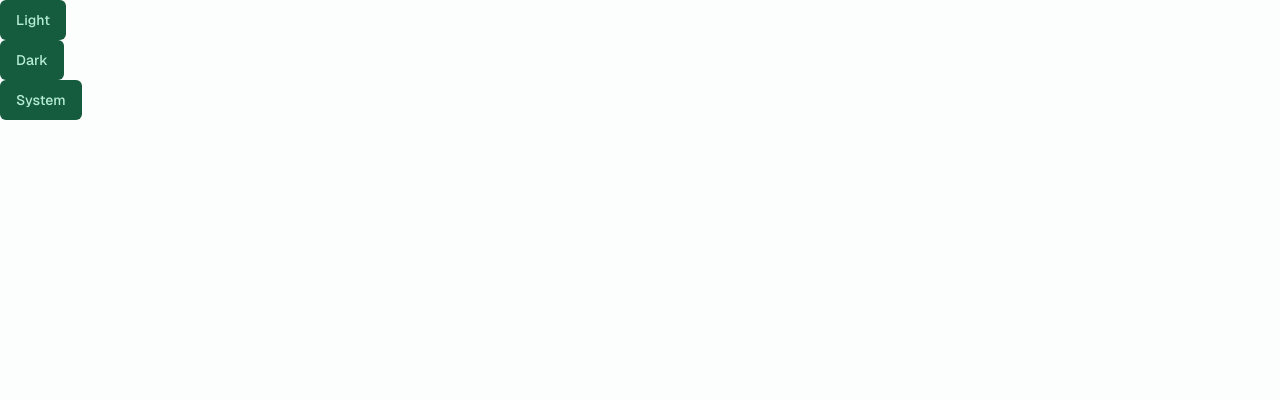
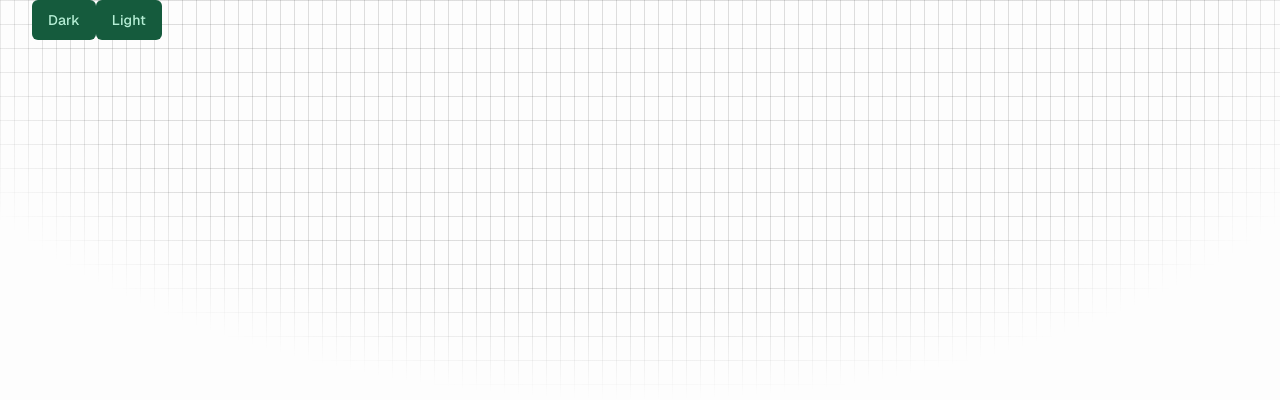
Before and after one commit to Vilicos/dashboard, a React (Vite) app: page / in a window 1280 px wide. Shown: the top 400 px of the page. Built offline with nearby package versions, Linux system fonts and the light colour scheme.

Commit message:
ViewTransition API added to Color Mode mechanism

```diff
--- a/package.json
+++ b/package.json
@@ -35,6 +35,7 @@
     "lucide-react": "^0.408.0",
     "react": "^18.3.1",
     "react-dom": "^18.3.1",
+    "react-router-dom": "^6.25.0",
     "tailwind-merge": "^2.4.0",
     "tailwindcss-animate": "^1.0.7",
     "zod": "^3.23.8",
--- a/src/App.tsx
+++ b/src/App.tsx
@@ -1,32 +1,8 @@
-import { Button } from "@components/ui/button";
-import { useThemeStore } from "@context/use-theme";
+import { RouterProvider } from "react-router-dom";
+import { routes } from "@/routes";
 
 function App() {
-	const { setTheme } = useThemeStore()
-  return (
-
-    // <div className="fixed left-0 top-0 -z-10 h-full w-full">
-		// 	<div className="relative h-full w-full bg-background">
-		// 		<div className="absolute bottom-0 left-0 right-0 top-0 bg-[linear-gradient(to_right,#4f4f4f2e_1px,transparent_1px),linear-gradient(to_bottom,#4f4f4f2e_1px,transparent_1px)] bg-[size:14px_24px] [mask-image:radial-gradient(ellipse_60%_50%_at_50%_0%,#000_70%,transparent_100%)]">
-
-		// 		</div>
-		// 	</div>
-		// </div>
-
-		<>
-		<Button onClick={()=> { setTheme('light'); }}>
-			Light
-		</Button>
-		<br />
-		<Button onClick={()=> { setTheme('dark'); }}>
-			Dark
-		</Button>
-		<br />
-		<Button onClick={()=> { setTheme('system'); }}>
-			System
-		</Button>
-		</>
-  );
+  return <RouterProvider router={routes} />;
 }
 
 export default App;
--- /dev/null
+++ b/src/components/layout/index.tsx
@@ -0,0 +1,25 @@
+import { useEffect, useState } from "react";
+import { useLocation, useOutlet } from "react-router-dom";
+
+const AnimatedOutlet = () => {
+  const o = useOutlet();
+  const [outlet] = useState(o);
+
+  return <>{outlet}</>;
+};
+
+function Layout() {
+  const location = useLocation();
+  useEffect(() => {
+    window.scrollTo({ top: 0, behavior: "smooth" });
+  }, [location]);
+  return (
+    <>
+      <main className="container bgGradient">
+        <AnimatedOutlet />
+      </main>
+    </>
+  );
+}
+
+export default Layout;
--- a/src/context/use-theme.ts
+++ b/src/context/use-theme.ts
@@ -2,9 +2,11 @@ import type { Theme, ThemeState } from "@custom-types/component";
 import { create } from "zustand";
 
 export const useThemeStore = create<ThemeState>((set) => ({
-    theme: (localStorage.getItem('theme') as Theme) || 'system',
-    setTheme: (theme: Theme) => {
-      localStorage.setItem('theme', theme);
-      set({ theme });
-    },
-  }));
+  theme: localStorage.getItem("theme") as Theme,
+  setTheme: (theme: Theme) => {
+    if (localStorage.getItem("theme") === theme) return;
+    localStorage.setItem("theme", theme);
+    if (!document.startViewTransition) return set({ theme });
+    document.startViewTransition(() => set({ theme }));
+  },
+}));
--- a/src/pages/test.tsx
+++ b/src/pages/test.tsx
@@ -1,10 +1,16 @@
 import { Button } from "@/components/ui/button"
+import { useThemeStore } from "@context/use-theme"
 
 function Test() {
+  const {setTheme} = useThemeStore()
+
   return (
    <div>
-     <Button>
-        Hello
+     <Button onClick={()=>setTheme('dark')}>
+        Dark
+     </Button>
+     <Button onClick={()=>setTheme('light')}>
+        Light
      </Button>
    </div>
   )
--- a/src/routes/index.ts
+++ /dev/null
@@ -1 +0,0 @@
-// for routes
--- /dev/null
+++ b/src/routes/index.tsx
@@ -0,0 +1,15 @@
+import Layout from "@components/layout";
+import Test from "@pages/test";
+import { createBrowserRouter } from "react-router-dom";
+
+export const routes = createBrowserRouter([
+    {
+        path:'/',
+        element:<Layout/>,
+        children:[
+            {
+                index:true,element:<Test/>
+            }
+        ]
+    }
+])
--- a/src/styles/index.css
+++ b/src/styles/index.css
@@ -4,23 +4,23 @@
 
 @layer base {
   :root {
-    --background: 154 37% 99%;
-    --foreground: 154 69% 4%;
-    --muted: 124 29% 91%;
-    --muted-foreground: 124 6% 40%;
-    --popover: 154 37% 99%;
-    --popover-foreground: 154 69% 4%;
-    --card: 154 37% 98%;
-    --card-foreground: 154 69% 3%;
-    --border: 154 7% 92%;
-    --input: 154 7% 92%;
+    --background: 0 0% 99.22%;
+    --foreground: 154 51% 0%;
+    --muted: 154 32% 87%;
+    --muted-foreground: 154 9% 37%;
+    --popover: 0 0% 99%;
+    --popover-foreground: 0 0% 0%;
+    --card: 0 0% 99%;
+    --card-foreground: 0 0% 0%;
+    --border: 154 13% 92%;
+    --input: 154 13% 92%;
     --primary: 154 62% 22%;
     --primary-foreground: 154 62% 82%;
-    --secondary: 124 62% 22%;
-    --secondary-foreground: 124 62% 82%;
-    --accent: 184 62% 22%;
-    --accent-foreground: 184 62% 82%;
-    --destructive: 7 94% 39%;
+    --secondary: 154 17% 87%;
+    --secondary-foreground: 154 17% 27%;
+    --accent: 154 17% 87%;
+    --accent-foreground: 154 17% 27%;
+    --destructive: 15 88% 35%;
     --destructive-foreground: 0 0% 100%;
     --ring: 154 62% 22%;
     --radius: 0.5rem;
@@ -32,25 +32,26 @@
   }
 
   .dark {
-    --background: 154 53% 0%;
-    --foreground: 154 14% 97%;
-    --muted: 124 29% 9%;
-    --muted-foreground: 124 6% 60%;
-    --popover: 154 53% 0%;
-    --popover-foreground: 154 14% 97%;
-    --card: 0 0% 1%;
-    --card-foreground: 0 0% 92.94%;
-    --border: 154 7% 15%;
-    --input: 154 7% 15%;
+    --background: 154 57% 2%;
+    --foreground: 154 37% 97%;
+    --muted: 154 32% 13%;
+    --muted-foreground: 154 9% 63%;
+    --popover: 154 57% 3%;
+    --popover-foreground: 154 37% 98%;
+    --card: 154 57% 3%;
+    --card-foreground: 154 37% 98%;
+    --border: 154 13% 11%;
+    --input: 154 13% 11%;
     --primary: 154 62% 22%;
     --primary-foreground: 154 62% 82%;
-    --secondary: 124 62% 22%;
-    --secondary-foreground: 124 62% 82%;
-    --accent: 184 62% 22%;
-    --accent-foreground: 184 62% 82%;
-    --destructive: 7 94% 60%;
+    --secondary: 154 10% 8%;
+    --secondary-foreground: 154 10% 68%;
+    --accent: 154 10% 8%;
+    --accent-foreground: 154 10% 68%;
+    --destructive: 15 88% 56%;
     --destructive-foreground: 0 0% 0%;
     --ring: 154 62% 22%;
+    --radius: 0.5rem;
     --chart-1: 220 70% 50%;
     --chart-2: 160 60% 45%;
     --chart-3: 30 80% 55%;
@@ -67,12 +68,79 @@
     @apply scroll-smooth scrollbar-thin scrollbar-thumb-foreground scrollbar-track-transparent;
   }
   body {
-    @apply min-h-dvh w-screen selection:bg-sky-900/80 bg-background dark:bg-background;
+    @apply min-h-dvh w-screen selection:bg-sky-900/80 bg-background dark:bg-background text-foreground dark:text-foreground;
     font-family: "Geist Sans", "-apple-system", "system-ui", "BlinkMacSystemFont", "Segoe UI", "Roboto", "Helvetica Neue", "Arial", "sans-serif", "Apple Color Emoji",
       "Segoe UI Emoji", "Segoe UI Symbol";
     padding-right: calc(0 - var(--removed-body-scroll-bar-size)) !important;
+    /* position: relative; */
+    /* @apply transition-colors duration-200 ; */
+    &::before {
+      content: "";
+      position: fixed;
+      top: 0;
+      left: 0;
+      height: 100dvh;
+      width: 100dvw;
+      transform-style: flat;
+      mask-image: radial-gradient(ellipse 60% 50% at 50% 0%, #000 75%, transparent 100%);
+      mask-composite: intersect;
+      background-image: linear-gradient(to right, #4f4f4f2e 1px, transparent 1px), linear-gradient(to bottom, #4f4f4f2e 1px, transparent 1px);
+      background-size: 14px 24px;
+      z-index: -10;
+    }
   }
   a {
     @apply no-underline;
   }
+  ::view-transition-group(root) {
+    animation-duration: 1s;
+  }
+  ::view-transition-new(root),
+  ::view-transition-old(root) {
+    mix-blend-mode: normal;
+  }
+
+  ::view-transition-new(root) {
+    animation-name: none;
+  }
+
+  ::view-transition-old(root) {
+    animation-name: reveal-light;
+    animation-duration: 1s;
+    z-index: 2;
+  }
+  .dark::view-transition-new(root) {
+    animation-name: reveal-dark;
+    animation-duration: 1s;
+    z-index: 3;
+  }
+  .dark::view-transition-old(root) {
+    animation-name: none;
+  }
+
+  @keyframes reveal-dark {
+    0% {
+      filter: brightness(0.2);
+      opacity: 0.5;
+      clip-path: circle(0% at 50% 50%);
+    }
+    100% {
+      opacity: 1;
+      filter: brightness(1);
+      clip-path: circle(100% at 50% 50%)
+    }
+  }
+
+  @keyframes reveal-light {
+    0% {
+      filter: brightness(1);
+      opacity: 1;
+      clip-path: circle(100% at 50% 50%);
+    }
+    100% {
+      opacity: 0.5;
+      filter: brightness(0.2);
+      clip-path: circle(0% at 50% 50%);
+    }
+  }
 }
--- a/src/types/component.ts
+++ b/src/types/component.ts
@@ -1,4 +1,4 @@
-export type Theme = 'dark' | 'light' | 'system';
+export type Theme = 'dark' | 'light';
 
 export type ThemeState = {
   theme: Theme;
--- a/src/wrappers/index.tsx
+++ b/src/wrappers/index.tsx
@@ -7,19 +7,20 @@ const queryClient = new QueryClient();
 
 function Wrappers({ children }: { children: ReactNode }) {
   const { theme } = useThemeStore();
-  console.log(theme);
+
   useEffect(() => {
     const root = window.document.documentElement;
 
     root.classList.remove("light", "dark");
 
-    if (theme === "system") {
+    if (theme === null) {
       const systemTheme = window.matchMedia("(prefers-color-scheme: dark)").matches ? "dark" : "light";
       root.classList.add(systemTheme);
+      localStorage.setItem('theme',systemTheme)
       return;
     }
+    root.classList.add(theme)
 
-    root.classList.add(theme);
   }, [theme]);
   return (
     <QueryClientProvider client={queryClient}>
```
Also changed, not shown: .eslintrc.cjs, 1 other file (tests, documents, lock files or other folders).
